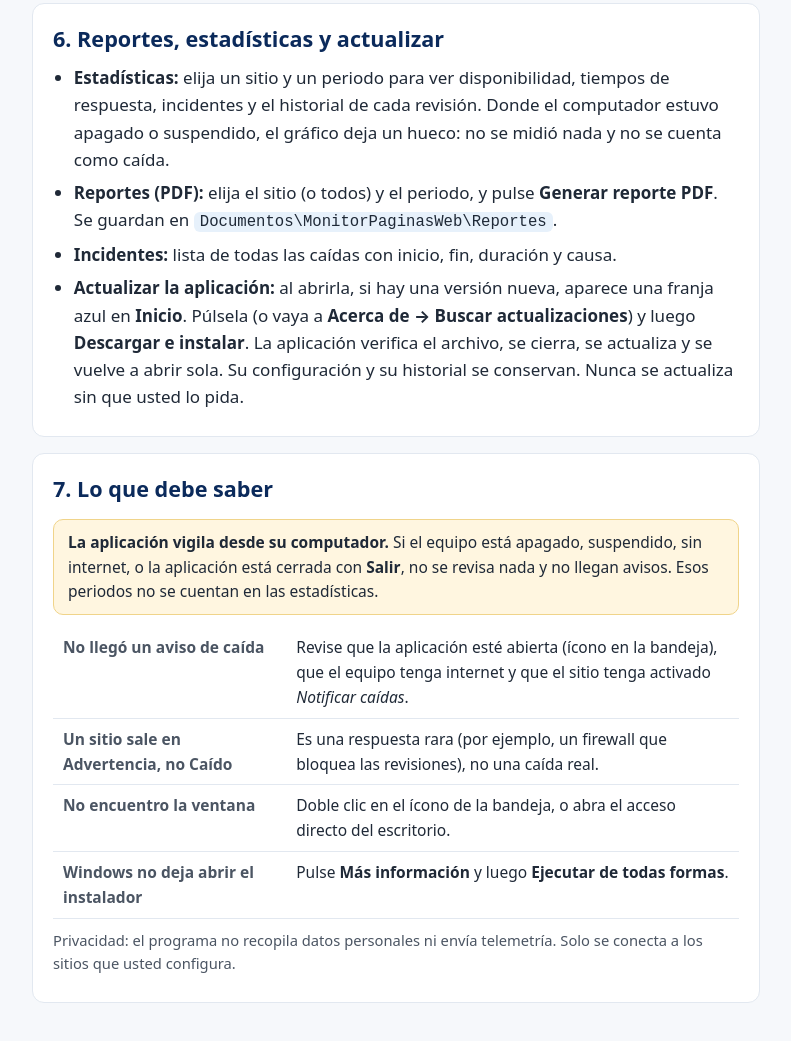
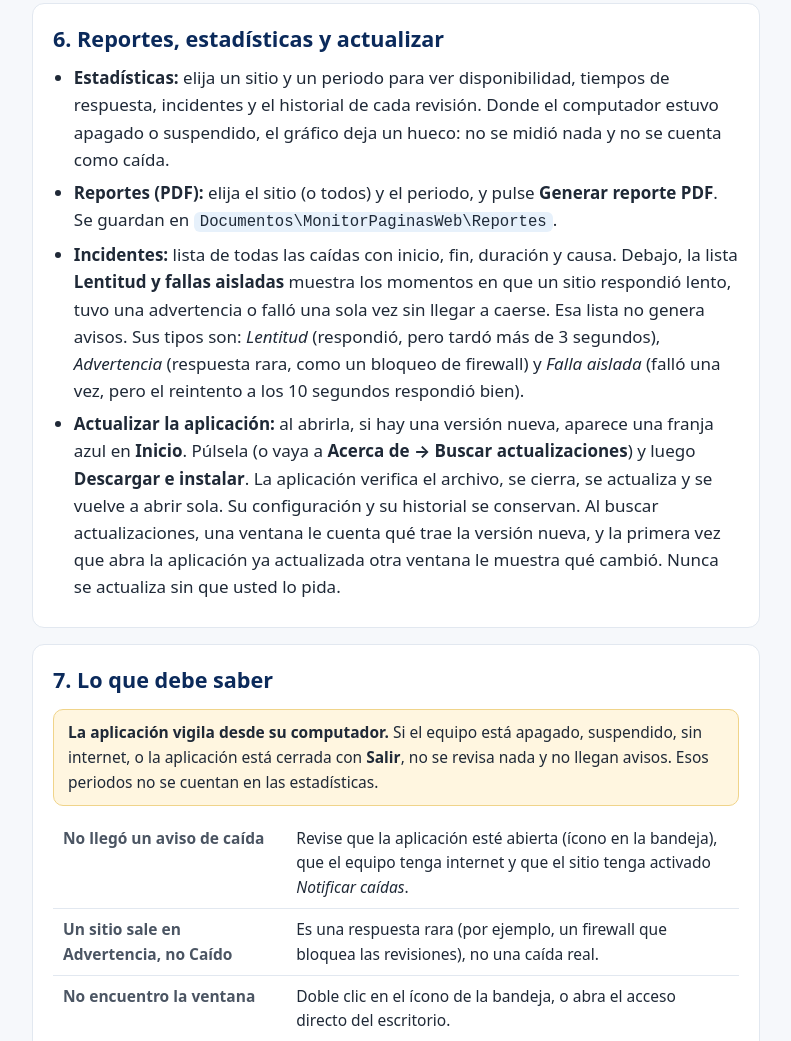
Before and after one commit to Andresvillegas06/monitor-paginas-web-releases, a plain HTML site: page index.html in a window 1280 px wide. Shown: the part 2637-3678 px from the top of the page, without its empty margins (244-1035 px from the left). Drawn offline with Linux system fonts and the light colour scheme; no server answers.

Commit message:
Guia: lista de lentitud y fallas aisladas y ventanas de novedades
Co-Authored-By: Claude Sonnet 5.5 <noreply@anthropic.com>

```diff
--- a/index.html
+++ b/index.html
@@ -121,8 +121,8 @@
     <ul>
       <li><strong>Estadísticas:</strong> elija un sitio y un periodo para ver disponibilidad, tiempos de respuesta, incidentes y el historial de cada revisión. Donde el computador estuvo apagado o suspendido, el gráfico deja un hueco: no se midió nada y no se cuenta como caída.</li>
       <li><strong>Reportes (PDF):</strong> elija el sitio (o todos) y el periodo, y pulse <strong>Generar reporte PDF</strong>. Se guardan en <code>Documentos\MonitorPaginasWeb\Reportes</code>.</li>
-      <li><strong>Incidentes:</strong> lista de todas las caídas con inicio, fin, duración y causa.</li>
-      <li><strong>Actualizar la aplicación:</strong> al abrirla, si hay una versión nueva, aparece una franja azul en <strong>Inicio</strong>. Púlsela (o vaya a <strong>Acerca de → Buscar actualizaciones</strong>) y luego <strong>Descargar e instalar</strong>. La aplicación verifica el archivo, se cierra, se actualiza y se vuelve a abrir sola. Su configuración y su historial se conservan. Nunca se actualiza sin que usted lo pida.</li>
+      <li><strong>Incidentes:</strong> lista de todas las caídas con inicio, fin, duración y causa. Debajo, la lista <strong>Lentitud y fallas aisladas</strong> muestra los momentos en que un sitio respondió lento, tuvo una advertencia o falló una sola vez sin llegar a caerse. Esa lista no genera avisos. Sus tipos son: <em>Lentitud</em> (respondió, pero tardó más de 3 segundos), <em>Advertencia</em> (respuesta rara, como un bloqueo de firewall) y <em>Falla aislada</em> (falló una vez, pero el reintento a los 10 segundos respondió bien).</li>
+      <li><strong>Actualizar la aplicación:</strong> al abrirla, si hay una versión nueva, aparece una franja azul en <strong>Inicio</strong>. Púlsela (o vaya a <strong>Acerca de → Buscar actualizaciones</strong>) y luego <strong>Descargar e instalar</strong>. La aplicación verifica el archivo, se cierra, se actualiza y se vuelve a abrir sola. Su configuración y su historial se conservan. Al buscar actualizaciones, una ventana le cuenta qué trae la versión nueva, y la primera vez que abra la aplicación ya actualizada otra ventana le muestra qué cambió. Nunca se actualiza sin que usted lo pida.</li>
     </ul>
   </section>
 
```
